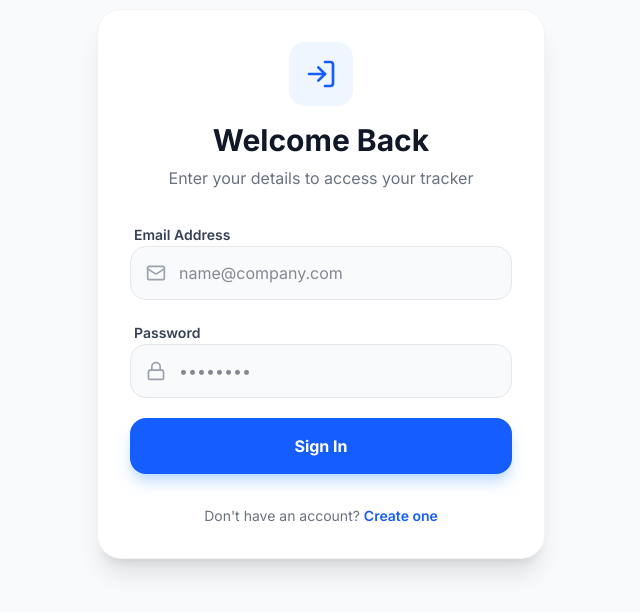
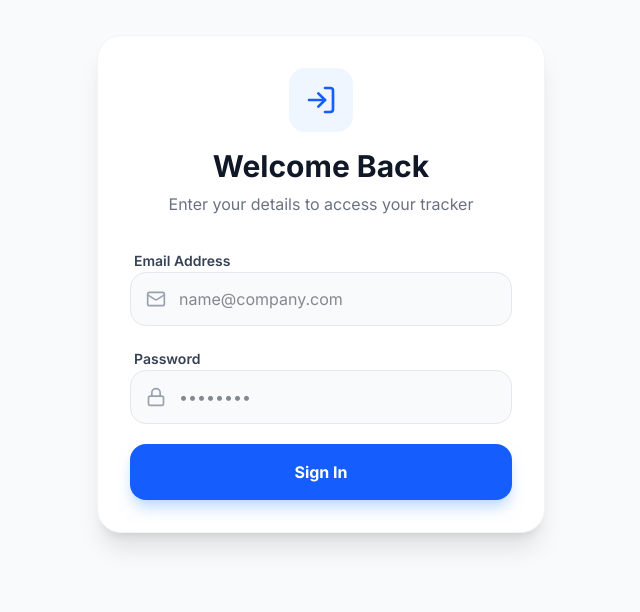
Before and after one commit to bijeesh27/finance-tracker-pro, a React (Vite) app in the folder frontend/: page / in a window 1280 px wide. Shown: the part 116-728 px from the top of the page, without its empty margins (319-959 px from the left). Built offline with nearby package versions, Linux system fonts and the light colour scheme; no server answers.

Commit message:
fix login page

```diff
--- a/frontend/src/components/Login.jsx
+++ b/frontend/src/components/Login.jsx
@@ -110,9 +110,7 @@ const Login = () => {
           </button>
         </form>
 
-        <p className="text-center text-gray-500 mt-8 text-sm">
-          Don't have an account? <span className="text-blue-600 font-semibold cursor-pointer hover:underline">Create one</span>
-        </p>
+
       </div>
     </div>
   );
```
